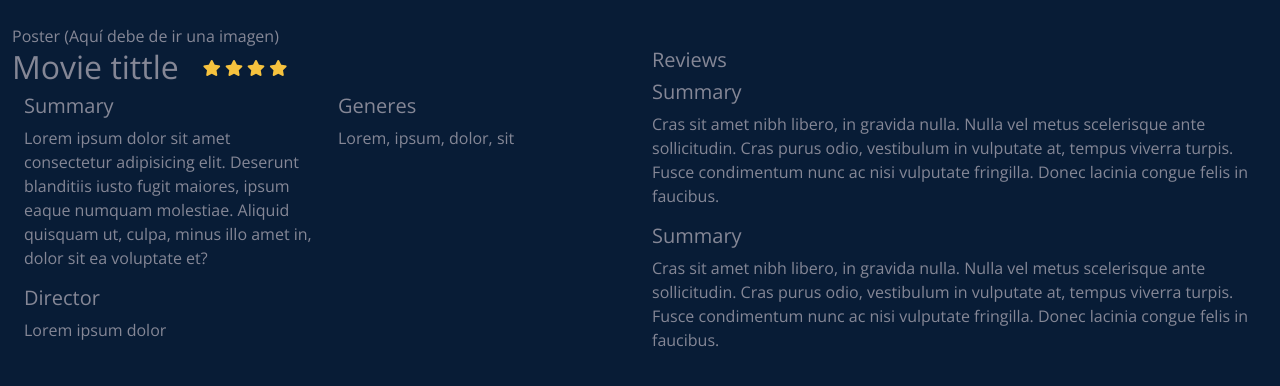
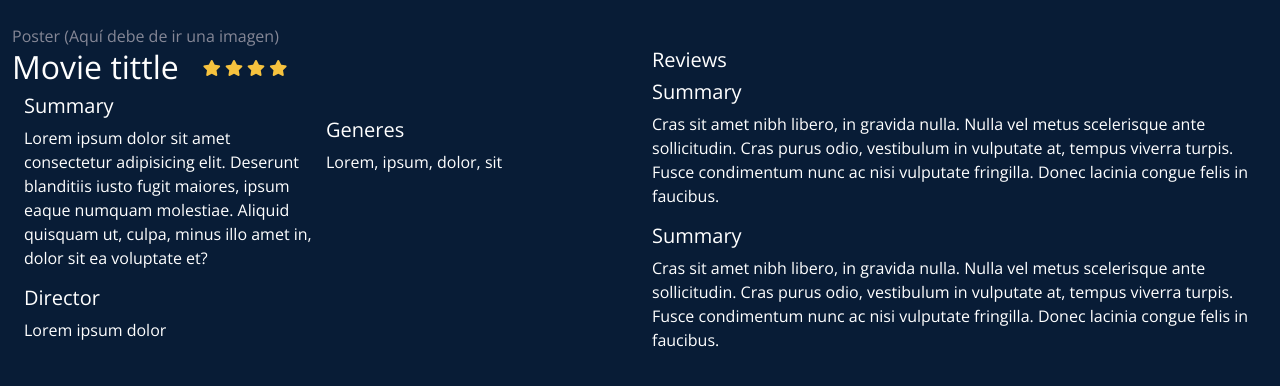
Before and after one commit to LuisManuelGlz/MovieDuck, a Django app: page /movies/detail/ in a window 1280 px wide. Shown: the part 56-442 px from the top of the page. Run offline with Django 3.2, Linux system fonts and the light colour scheme; some libraries are stand-ins or nearby versions.

Commit message:
Se agrego la clase text-white a los tags h2 y h5

```diff
--- a/moviesduck_project/templates/movies/movie_detail.html
+++ b/moviesduck_project/templates/movies/movie_detail.html
@@ -15,6 +15,7 @@
 
         <!-- Movie Info -->
         <div class="col-12 col-md-6">
+          <div class="text-white">
           <div class="row">
             <h2>Movie tittle</h2>
             <div class="mt-2 ml-4">
@@ -24,18 +25,20 @@
               <i class="fas fa-star text-warning"></i>
             </div>
           </div>
+         </div>
           <div class="row">
             <div class="col-12 col-lg-6">
-              <div>
+              <div class="text-white">
                 <h5>Summary</h5>
                 <p>Lorem ipsum dolor sit amet consectetur adipisicing elit. Deserunt blanditiis iusto fugit maiores, ipsum eaque numquam molestiae. Aliquid quisquam ut, culpa, minus illo amet in, dolor sit ea voluptate et?</p>
               </div>
-              <div>
+              <div class="text-white">
                 <h5>Director</h5>
                 <p>Lorem ipsum dolor</p>
               </div>
             </div>
-            <div class="col-12 col-lg-6">
+            <div class="text-white" >
+                <i class="col-12 col-lg-6"></i>
               <h5>Generes</h5>
               <p>Lorem, ipsum, dolor, sit</p>
             </div>
@@ -45,9 +48,9 @@
 
         <!-- Reviews -->
         <div class="col-12 col-md-6">
-          <h5>Reviews</h5>
+          <h5 class="text-white">Reviews</h5>
           <div class="media">
-            <div class="media-body">
+            <div class= "text-white">
               <h5 class="mt-0">Summary</h5>
               Cras sit amet nibh libero, in gravida nulla. Nulla vel metus scelerisque ante sollicitudin. Cras purus odio, vestibulum in vulputate at, tempus viverra turpis. Fusce condimentum nunc ac nisi vulputate fringilla. Donec lacinia congue felis in faucibus.
 
@@ -55,7 +58,7 @@
                 <a class="mr-0" href="#">
 
                 </a>
-                <div class="media-body">
+                <div class="text-white">
                   <h5 class="mt-0">Summary</h5>
                   Cras sit amet nibh libero, in gravida nulla. Nulla vel metus scelerisque ante sollicitudin. Cras purus odio, vestibulum in vulputate at, tempus viverra turpis. Fusce condimentum nunc ac nisi vulputate fringilla. Donec lacinia congue felis in faucibus.
                 </div>
```
